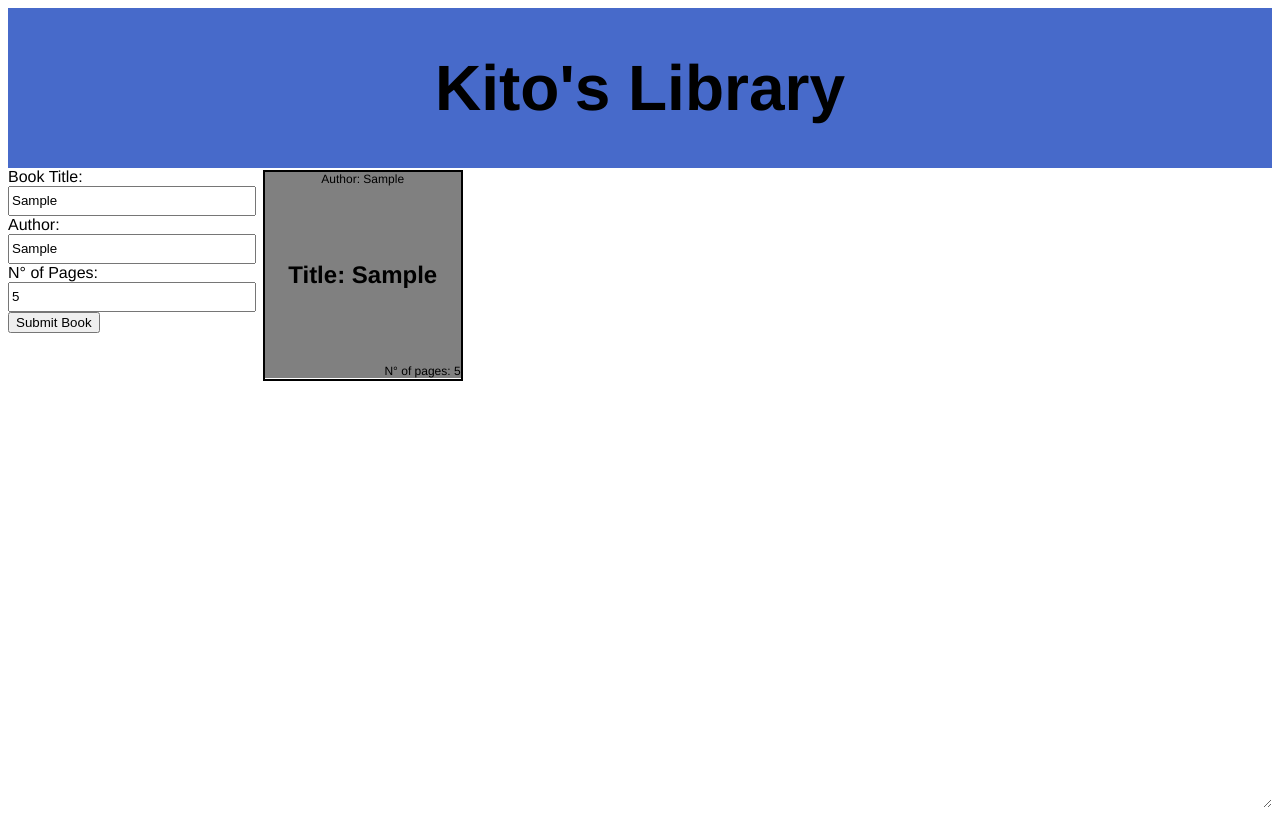
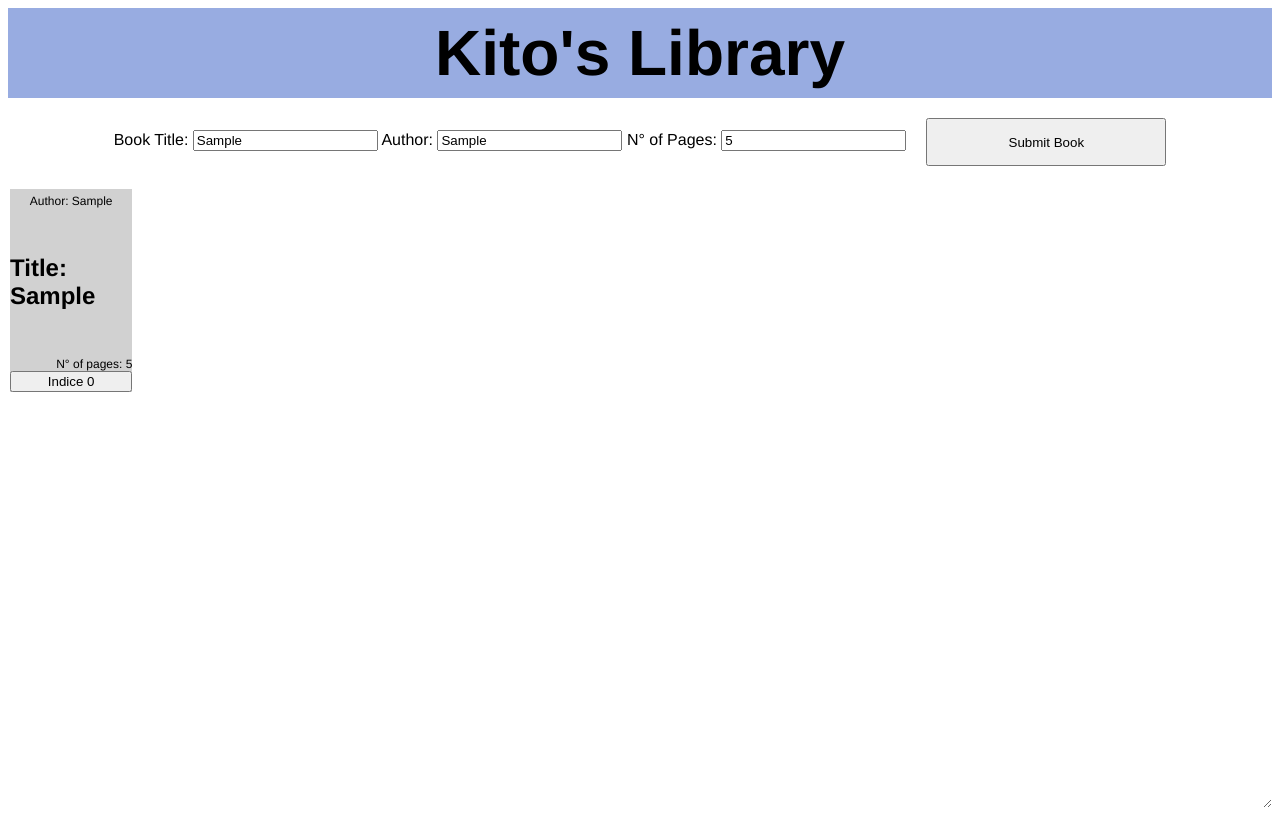
Before and after one commit to leonkito/TOP, a website: page Library/index.html in a window 1280 px wide. Both pictures are taken after typing "Sample", "Sample", "5" into the empty fields and a click on the button "Submit Book". Drawn offline with Linux system fonts and the light colour scheme.

Commit message:
add button with index and add array for stand item

```diff
--- a/Library/index.html
+++ b/Library/index.html
@@ -14,18 +14,17 @@
             <h1>Kito's Library</h1>
         </div>
         <div class="formulario">
-            <form class="addBook">
-            <label for="bookTitle"> Book Title:</label>
-            <input type="text" name:"bookTitle" class ="bookform" id="bookTitle">
-
-            <label for="bookAuthor"> Author:</label>
-            <input type="text" name:"bookAuthor" class ="bookform" id="bookAuthor">
-
-            <label for="bookPages"> N° of Pages:</label>
-            <input type="number" name:"bookPages" class ="bookform"  id="bookPages">
-
-            <button type="button" id="submitBtn">Submit Book</button>
-        </form>
+            <!-- <form class="addBook"> -->
+                <div class ="bookform">
+                    <label for="bookTitle"> Book Title:</label>
+                    <input type="text" name:"bookTitle"  id="bookTitle">
+                    <label for="bookAuthor"> Author:</label>
+                    <input type="text" name:"bookAuthor"  id="bookAuthor">
+                    <label for="bookPages"> N° of Pages:</label>
+                    <input type="number" name:"bookPages"   id="bookPages">
+                </div>
+                <button type="button" id="submitBtn">Submit Book</button>
+            <!-- </form> -->
         </div>
         <div id="stand" class = "stand">
 
--- a/Library/script.js
+++ b/Library/script.js
@@ -1,5 +1,5 @@
 let Library = [];
-
+let Stand = [];
 const stand = document.getElementById("stand");
 const submitb = document.getElementById('submitBtn')
 submitb.addEventListener("click", () => {
@@ -23,7 +23,7 @@ const Book = (title,author,pages)=>{
   return {title,author,pages};
 }
 
-const createCards = (book) =>{
+const createCards = (book,indexT) =>{
   const card = document.createElement('div');
   const title = document.createElement('p');
   const author = document.createElement('p');
@@ -34,14 +34,29 @@ const createCards = (book) =>{
   author.textContent = `Author: ${book.author}`
   pages.classList.add('pages');
   pages.textContent = `N° of pages: ${book.pages}`
-  card.appendChild(author);
-  card.appendChild(title);
-  card.appendChild(pages);
+  card.appendChild(author)
+  const btn = document.createElement('button');
+  card.appendChild(title)
+  card.appendChild(pages)
+  btn.onclick = function(){myScript(indexT)};
+  btn.textContent = `Indice ${indexT}`
+  card.appendChild(btn)
+  card.setAttribute('id',indexT)
   stand.appendChild(card).className = 'card';
 }
 const updatebooks = () => {
   for (let book of Library) {
-    createCards(book);
+    if (containsObject(book,Stand) === false) {
+      createCards(book,Library.indexOf(book));
+      Stand.push(book);
+    }
   }
 }
+function myScript(indice){
+  document.getElementById(indice).remove();
+}
+
 //verify how to add book only once to the stand or to redifine stand every time a new book is add
+function containsObject(obj, list) {
+  return list.some(elem => elem === obj)
+}
--- a/Library/styles.css
+++ b/Library/styles.css
@@ -5,58 +5,66 @@ body{
     display:grid;
     height:100vh;
     width:100%;
-    grid-template-columns: 1fr 4fr;
-    grid-template-rows:  1fr 5fr;
+    grid-template-columns: 1fr;
+    grid-template-rows: 1fr 1fr 7fr;
+}
+h1{
+    margin:1vh;
 }
 .top{
-    background-color: #476aca;
-    grid-area:1/1/2/3;
+    background-color: #476aca8e;
+    grid-area:1/1/2/2;
     text-align: center;
     font-size: 4vh;
+    margin:0px;
 }
-.card{
-    display: flex;
-    border:2px solid black;
-    flex-direction: column;
-    font-size:2vh;
+.stand{
+    grid-area:3/1/4/2;
+    resize: both;
+    overflow: auto;
+    display: grid;
+    gap: 4px;
+    padding: 2px;
+    grid-template-rows: repeat(3,1fr);
+    grid-template-columns: repeat(10,1fr)
+}
+.formulario{
+    grid-area:2/1/3/2;
+    font-size: 2vh;
+    display:flex;
+    justify-content: center;
+    flex-wrap: wrap;
+    gap:20px;
+    align-items: center;
+    /* flex-direction: column; */
 }
 .bookform{
     height:3vh;
+}
+#submitBtn{
+    height: 6vh;
     width:30vh;
+    margin: 0px;
 }
-p{
-    margin: 0;
-}
-.formulario{
-    grid-area:2/1/2/2;
-    width:100%;
-    font-size: 2vh;
-    display:flex;
+
+.card{
+    display: flex;
     flex-direction: column;
-}
-.stand{
-    grid-area:2/2/3/3;
-    resize: both;
-    overflow: auto;
-    display: grid;
-    gap: 2px;
-    padding: 2px;
-    grid-template-rows: repeat(3,1fr);
-    grid-template-columns: repeat(5,2fr)
+    font-size:2vh;
+    background-color: rgb(209, 209, 209);
 }
 .title{
     display:flex;
     align-items: center;
     font-size: 3vh;
     font-weight: 600;
-    background-color: grey;
     height:60%;
     justify-content: center;
 }
 .author{
     font-size: 1.5vh;
+    padding-top: 5px;
     display: flex;
-    background-color: grey;
     height:20%;
     justify-content: center;
 }
@@ -65,6 +73,8 @@ p{
     align-items: flex-end;
     justify-content: end;
     font-size: 1.5vh;
-    background-color: grey;
     height:20%;
 }
+p{
+    margin: 0;
+}
```
